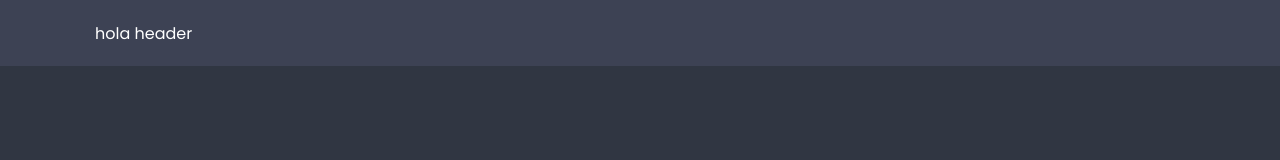
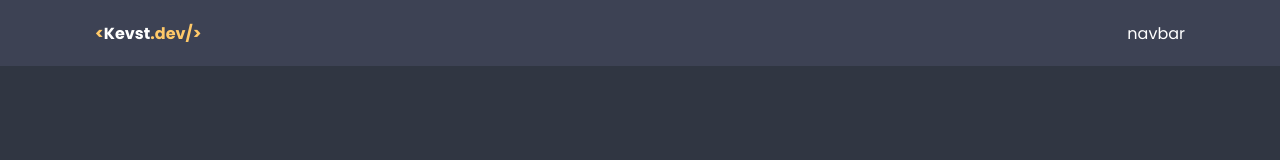
Before and after one commit to kevst-dev/portfolio, a Vue app: page / in a window 1280 px wide. Shown: the top 160 px of the page. Built offline with nearby package versions, Linux system fonts and the light colour scheme.

Commit message:
Configurando la estructura del header-desktop y el logo.

```diff
--- a/src/components/header/header-desktop.vue
+++ b/src/components/header/header-desktop.vue
@@ -1,6 +1,9 @@
 <template>
   <header class="header-main">
-    hola header
+    <a class="header-main__logo">
+      &lt<span>Kevst</span>.dev/&gt
+    </a>
+    <div>navbar</div>
   </header>
 </template>
 
@@ -14,9 +17,18 @@
     padding: 0 95px;
 
     display: flex;
-    flex-direction: column;
-    justify-content: center;
+    flex-direction: row;
+    justify-content: space-between;
+    align-items: center;
 
     background-color: var(--color-complemento);
   }
+
+  .header-main__logo {
+    font-weight: 700;
+    color: var(--color-primario);
+  }
+  .header-main__logo span {
+    color: var(--color-texto-1);
+  }
 </style>
```
